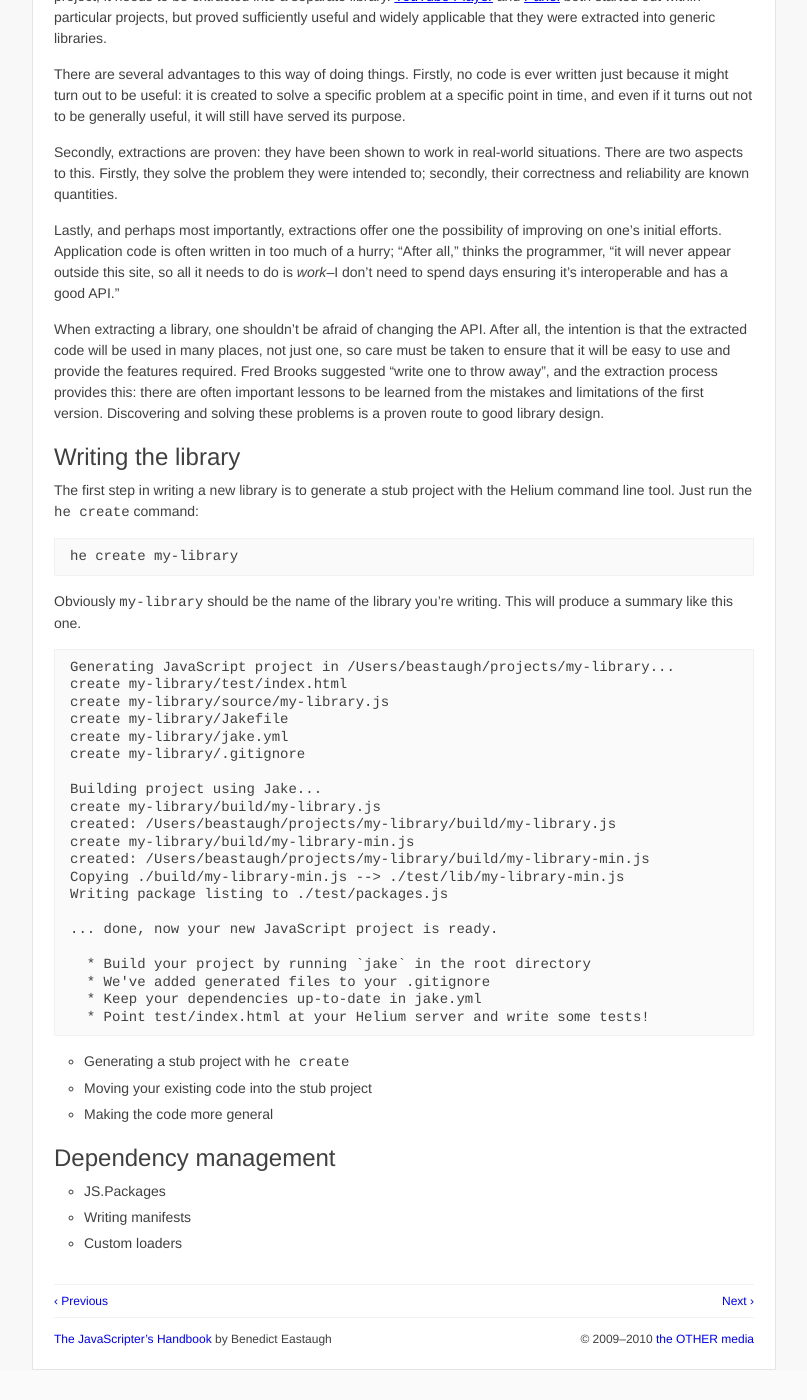
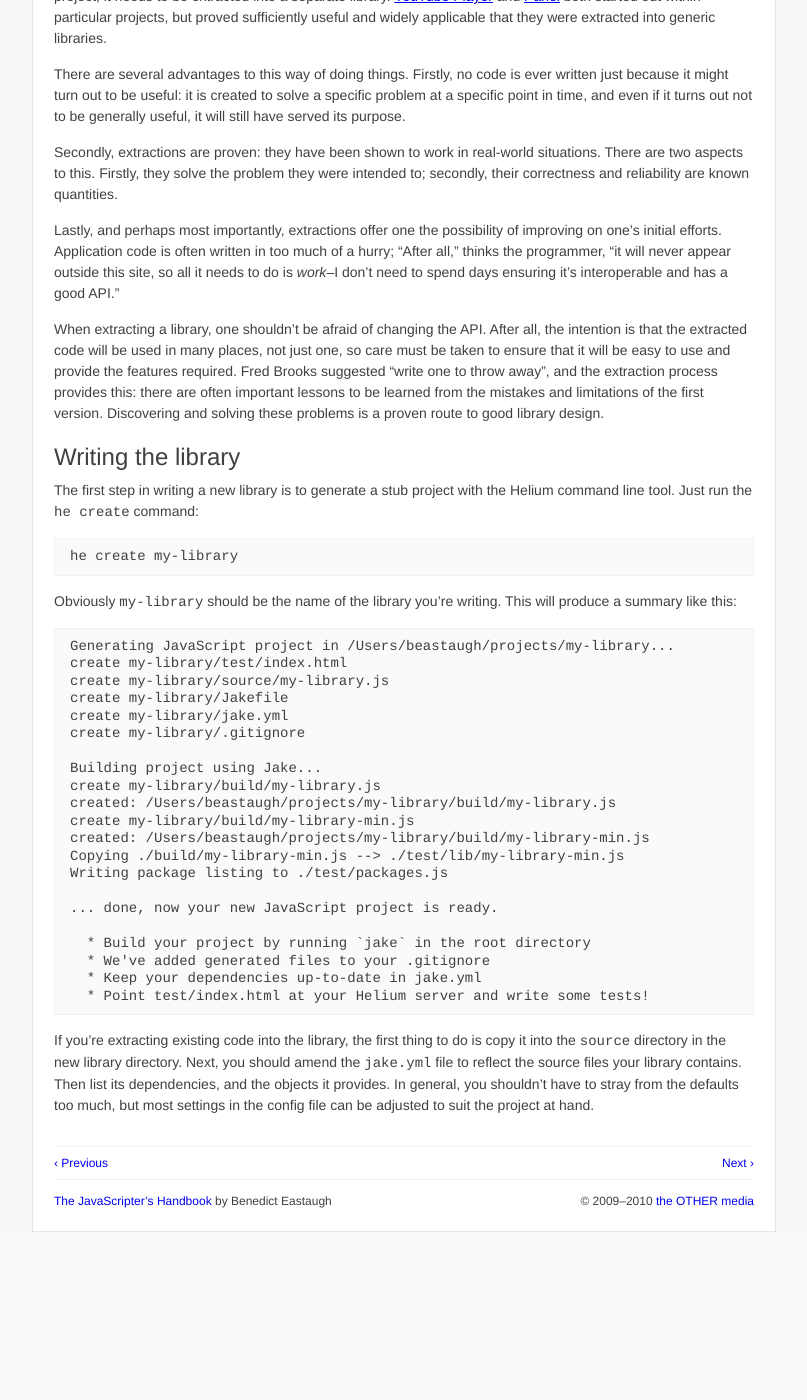
Before and after one commit to othermedia/js-handbook, a Jekyll site: the page built from development.md, in a window 1280 px wide and 1400 px high, scrolled down 1084 px. Shown: the whole window, without its empty margins (236-1043 px from the left). Built offline with Jekyll 4.4.1, drawn with Linux system fonts in a browser that asks for light colours; Markdown is read by kramdown in place of the engine named in the settings; after the commit the page ends 2346 px from its top, so only the background shows below that.

Commit message:
Add some basics on library authoring and move the dependency management section to the deployment chapter.

```diff
--- a/development.md
+++ b/development.md
@@ -123,7 +123,7 @@ Helium command line tool. Just run the `he create` command:
     he create my-library
 
 Obviously `my-library` should be the name of the library you're writing. This
-will produce a summary like this one.
+will produce a summary like this:
 
     Generating JavaScript project in /Users/beastaugh/projects/my-library...
     create my-library/test/index.html
@@ -147,14 +147,9 @@ will produce a summary like this one.
       * Keep your dependencies up-to-date in jake.yml
       * Point test/index.html at your Helium server and write some tests!
 
-* Generating a stub project with `he create`
-* Moving your existing code into the stub project
-* Making the code more general
-
-
-Dependency management
----------------------
-
-* JS.Packages
-* Writing manifests
-* Custom loaders
+If you're extracting existing code into the library, the first thing to do is
+copy it into the `source` directory in the new library directory. Next, you
+should amend the `jake.yml` file to reflect the source files your library
+contains. Then list its dependencies, and the objects it provides. In general,
+you shouldn't have to stray from the defaults too much, but most settings in
+the config file can be adjusted to suit the project at hand.
```
Also changed, not shown: deployment.md (+10 -0 lines).
